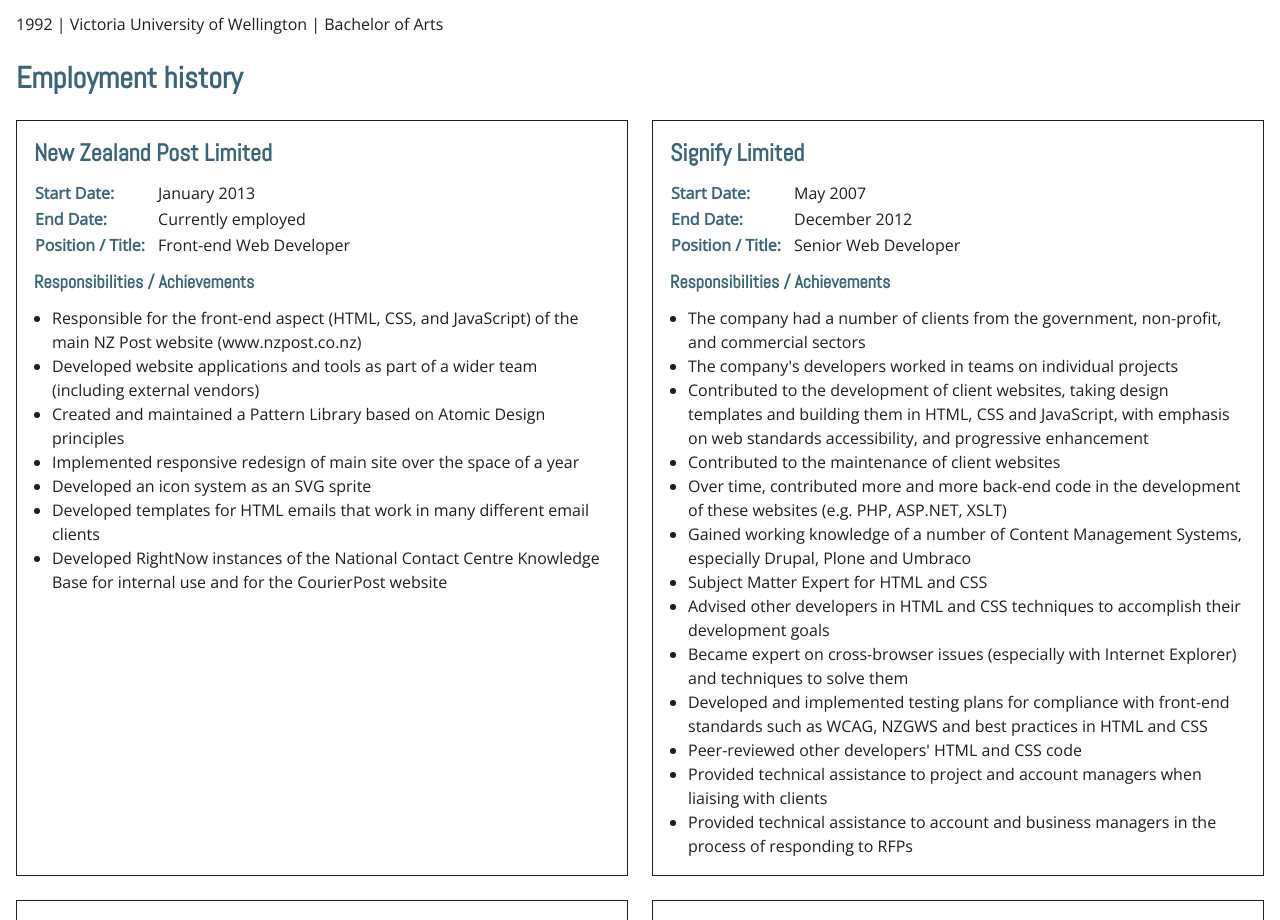
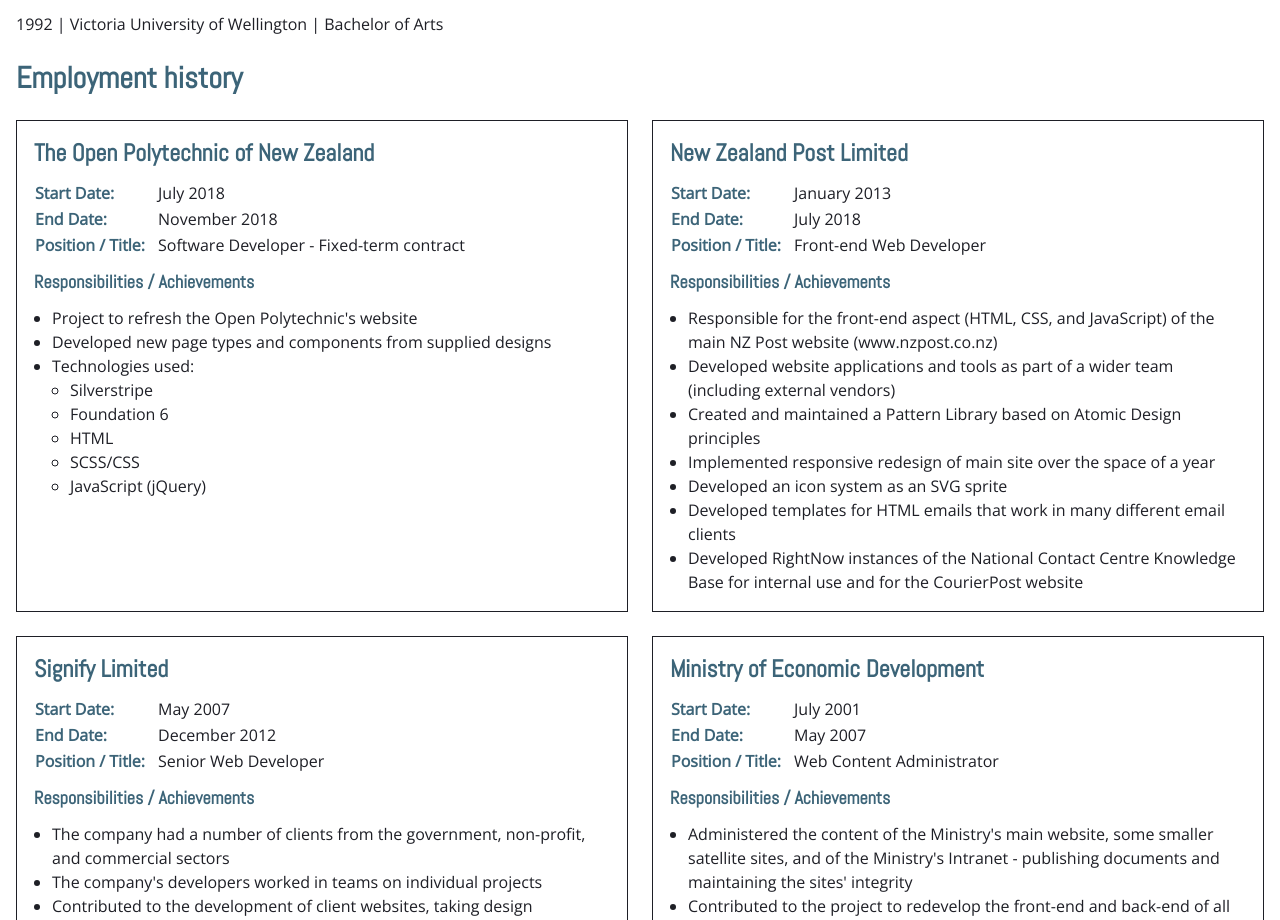
Before and after one commit to HeathNewton/heathnewton.github.io, a React (Create React App) app: page /resume in a window 1280 px wide. Shown: the part 822-1742 px from the top of the page. Built offline with nearby package versions, Linux system fonts and the light colour scheme.

Commit message:
Open Polytechnic added to résumé

```diff
--- a/src/pages/Resume.js
+++ b/src/pages/Resume.js
@@ -64,6 +64,39 @@
 					<h2>Employment history</h2>
 					<div className="grid employment-grid">
 		    			<div className="grid__item">
+				    		<h3>The Open Polytechnic of New Zealand</h3>
+				    		<table className="text-table">
+					    		<tbody>
+						    		<tr>
+							    		<th>Start Date:</th>
+							    		<td>July 2018</td>
+						    		</tr>
+						    		<tr>
+							    		<th>End Date:</th>
+							    		<td>November 2018</td>
+						    		</tr>
+						    		<tr>
+							    		<th>Position / Title:</th>
+							    		<td>Software Developer - Fixed-term contract</td>
+						    		</tr>
+					    		</tbody>
+				    		</table>
+				    		<h4>Responsibilities / Achievements</h4>
+				    		<ul className="nobm">
+				    			<li>Project to refresh the Open Polytechnic's website</li>
+				    			<li>Developed new page types and components from supplied designs</li>
+				    			<li>Technologies used:
+				    				<ul>
+				    					<li>Silverstripe</li>
+				    					<li>Foundation 6</li>
+				    					<li>HTML</li>
+				    					<li>SCSS/CSS</li>
+				    					<li>JavaScript (jQuery)</li>
+				    				</ul>
+				    			</li>
+				    		</ul>
+		    			</div>
+		    			<div className="grid__item">
 				    		<h3>New Zealand Post Limited</h3>
 				    		<table className="text-table">
 					    		<tbody>
@@ -73,7 +106,7 @@
 						    		</tr>
 						    		<tr>
 							    		<th>End Date:</th>
-							    		<td>Currently employed</td>
+							    		<td>July 2018</td>
 						    		</tr>
 						    		<tr>
 							    		<th>Position / Title:</th>
```
